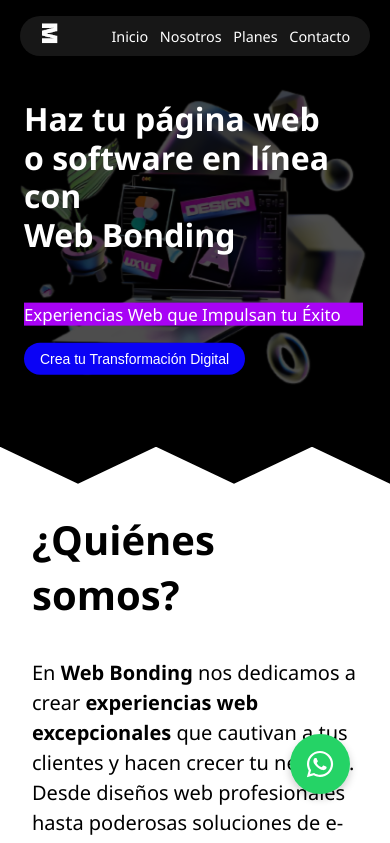
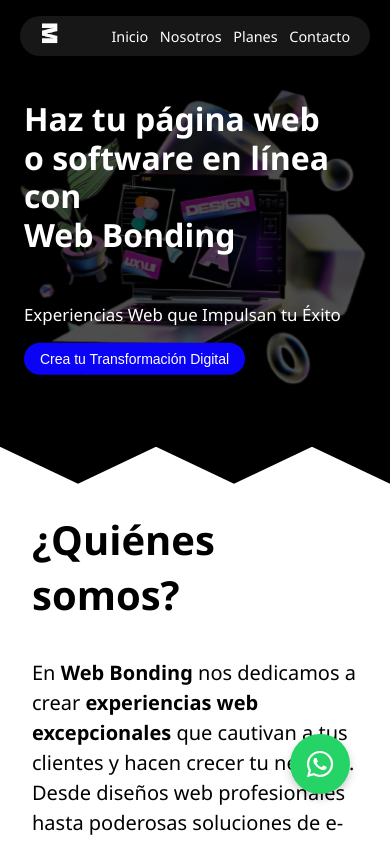
Before and after one commit to Webbonding21/WebBonding, a React (Vite) app: page / in a window 390 px wide. Shown: the top 843 px of the page. Built offline with nearby package versions, Linux system fonts and the light colour scheme.

Commit message:
Resolviendo conflictos de merge

```diff
--- a/src/assets/Home.css
+++ b/src/assets/Home.css
@@ -670,7 +670,6 @@
     }
     .portadaSmalltext{
         font-size: 2.3vh;
-        background-color: #a803f5;
       }
     .Smalltext2 {
         font-weight: 300;
```
